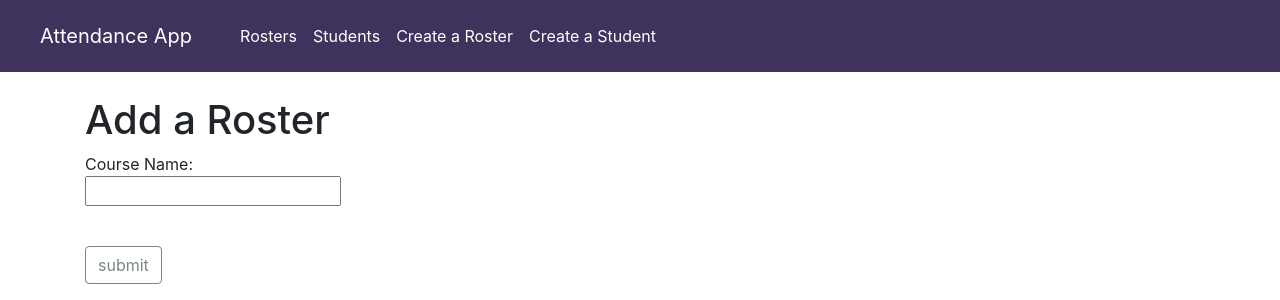
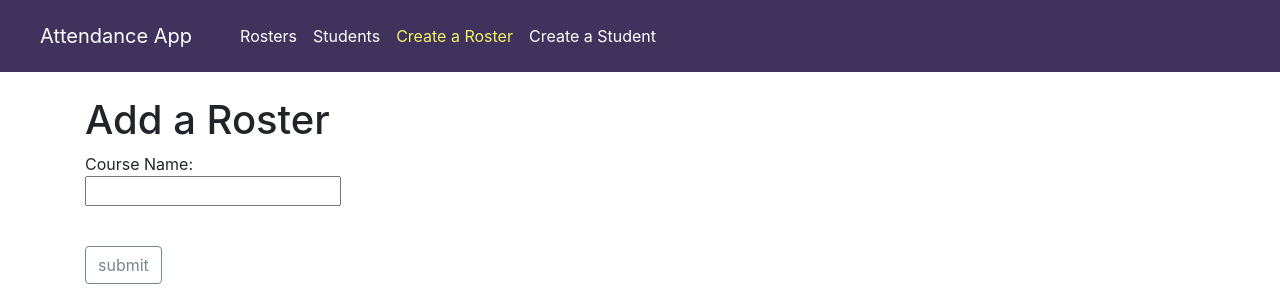
Before and after one commit to jjames1011/attendenceapp, a Flask app: page /add_roster in a window 1280 px wide. Shown: the top 300 px of the page. Run offline with Flask 2, Linux system fonts and the light colour scheme; some libraries are stand-ins or nearby versions.

Commit message:
Added JQuery to nav so that active page works

```diff
--- a/static/css/styles.css
+++ b/static/css/styles.css
@@ -44,6 +44,9 @@ a.nav-link:hover {
     color: #f0f663 !important;
 }
 
+a.active {
+    color: #f0f663!important;
+}
 
 /* Sticky footer styles from Bootstrap*/
 
--- a/templates/base.html
+++ b/templates/base.html
@@ -18,13 +18,13 @@
         <button class="navbar-toggler navbar-toggler-right" type="button" data-toggle="collapse" data-target="#navbarCollapse" aria-controls="navbarCollapse" aria-expanded="false" aria-label="Toggle navigation">
     <span class="navbar-toggler-icon"></span>
   </button>
-        <a class="navbar-brand">Attendance App</a>
+        <a class="navbar-brand" href="{{ url_for('list_rosters')}}">Attendance App</a>
         <div class="collapse navbar-collapse" id="navbarCollapse">
             <div class="navbar-nav mr-auto">
-                <a class="nav-item nav-link" href="/list_rosters">Rosters <span class="sr-only">(current)</span></a>
-                <a class="nav-item nav-link" href="/list_students">Students</a>
-                <a class="nav-item nav-link" href="/add_roster">Create a Roster</a>
-                <a class="nav-item nav-link" href="/add_student">Create a Student</a>
+                <a id="list_rosters" class="nav-item nav-link" href="{{ url_for('list_rosters')}}">Rosters <span class="sr-only">(current)</span></a>
+                <a id="list_students" class="nav-item nav-link" href="{{ url_for('list_students')}}">Students</a>
+                <a id="add_roster" class="nav-item nav-link" href="{{ url_for('add_roster')}}">Create a Roster</a>
+                <a id="add_student" class="nav-item nav-link" href="{{ url_for('add_student')}}">Create a Student</a>
 
             </div>
         </div>
@@ -47,6 +47,13 @@
     <!-- jQuery first, then Bootstrap.bundle.js which includes Popper.js -->
     <script src="{{ url_for('static', filename='js/jquery-3.3.1.min.js') }}"></script>
     <script src="{{ url_for('static', filename='js/bootstrap.bundle.min.js') }}"></script>
+    <!--    Jquery added to show active page on nav bar-->
+    <script>
+        $(document).ready(function() {
+            $("#{{request.endpoint}}").addClass("active");
+        })
+
+    </script>
 </body>
 
 </html>
--- a/templates/list_students.html
+++ b/templates/list_students.html
@@ -1,9 +1,9 @@
 {% extends "base.html" %} {% block content %} {% if students %}
 <h1>All Students:</h1> {% for student in students %}
 <a href='/student_profile?student_id={{student.id}}'>
-  <p>{{ student.name }}</p>
+    <p>{{ student.name }}</p>
 </a>
 {% endfor %}
 <p>
-  <a href="/add_student" class="btn btn-outline-info">Add a Student</a> </p> {% else %}
+    <a href="/add_student" class="btn btn-outline-info">Add a Student</a> </p> {% else %}
 <h3>It doesn't look like any students have been added, add students at <a href='/add_student'>here!</a></h3> {% endif %} {% endblock %}
```
